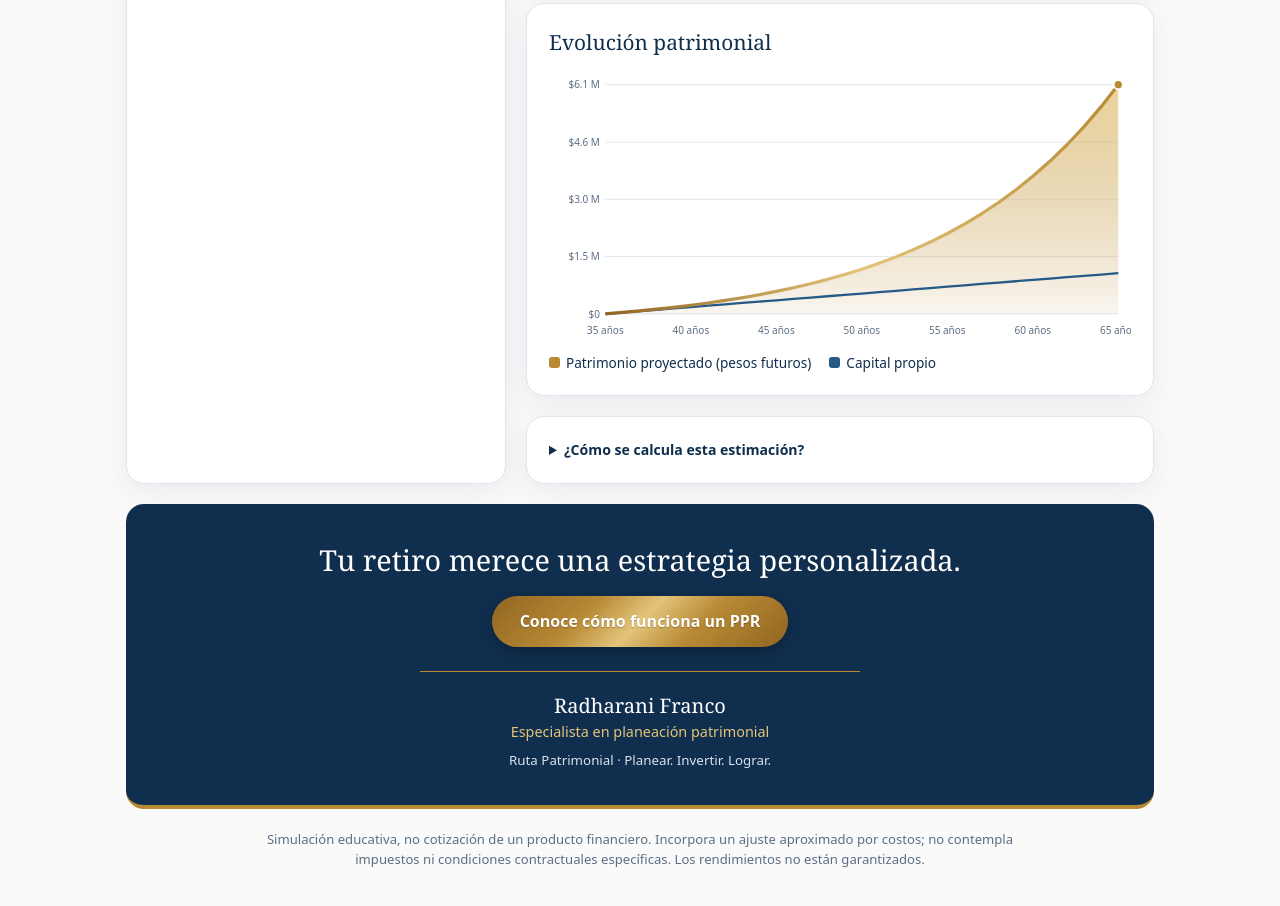
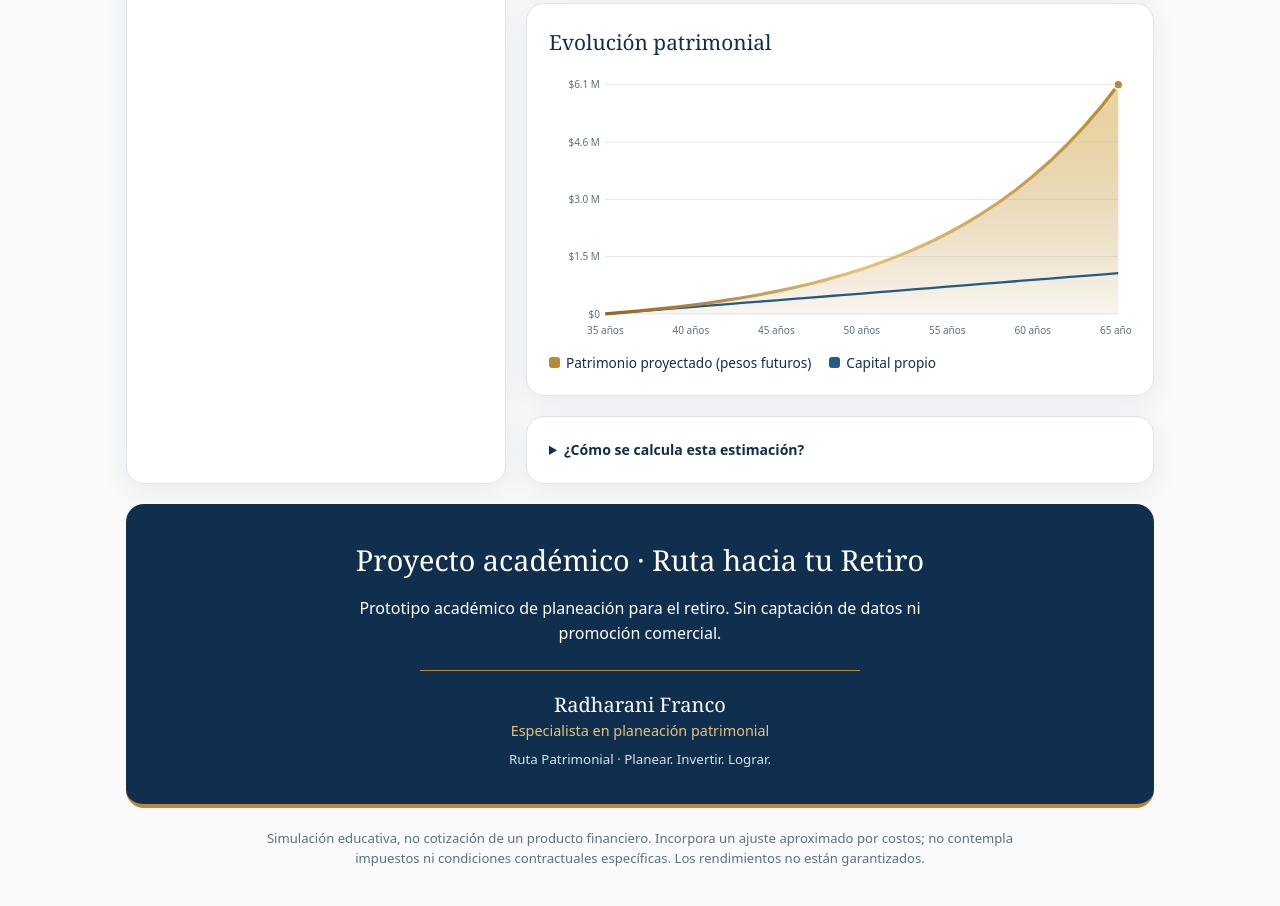
Before and after one commit to radharaniestrategias-rutapatrimonial/ruta-hacia-tu-retiro, a plain HTML site: page index.html in a window 1280 px wide. Shown: the part 1535-2441 px from the top of the page. Drawn offline with Linux system fonts and the light colour scheme.

Commit message:
Add files via upload

```diff
--- a/index.html
+++ b/index.html
@@ -176,8 +176,8 @@ svg text{fill:var(--muted);font-size:11px}
   </div>
 
   <section class="cta">
-    <h2>Tu retiro merece una estrategia personalizada.</h2>
-    <a class="btn" id="cta" href="https://rutapatrimonial.com/index.php/plan-personal-para-el-retiro-ppr/" target="_blank" rel="noopener noreferrer" style="display:inline-block;text-decoration:none">Conoce cómo funciona un PPR</a>
+    <h2>Proyecto académico · Ruta hacia tu Retiro</h2>
+    <p style="margin:0 auto 18px;max-width:600px">Prototipo académico de planeación para el retiro. Sin captación de datos ni promoción comercial.</p>
 
     <div class="signature"><b>Radharani Franco</b><span>Especialista en planeación patrimonial</span><small>Ruta Patrimonial · Planear. Invertir. Lograr.</small></div>
   </section>
```
